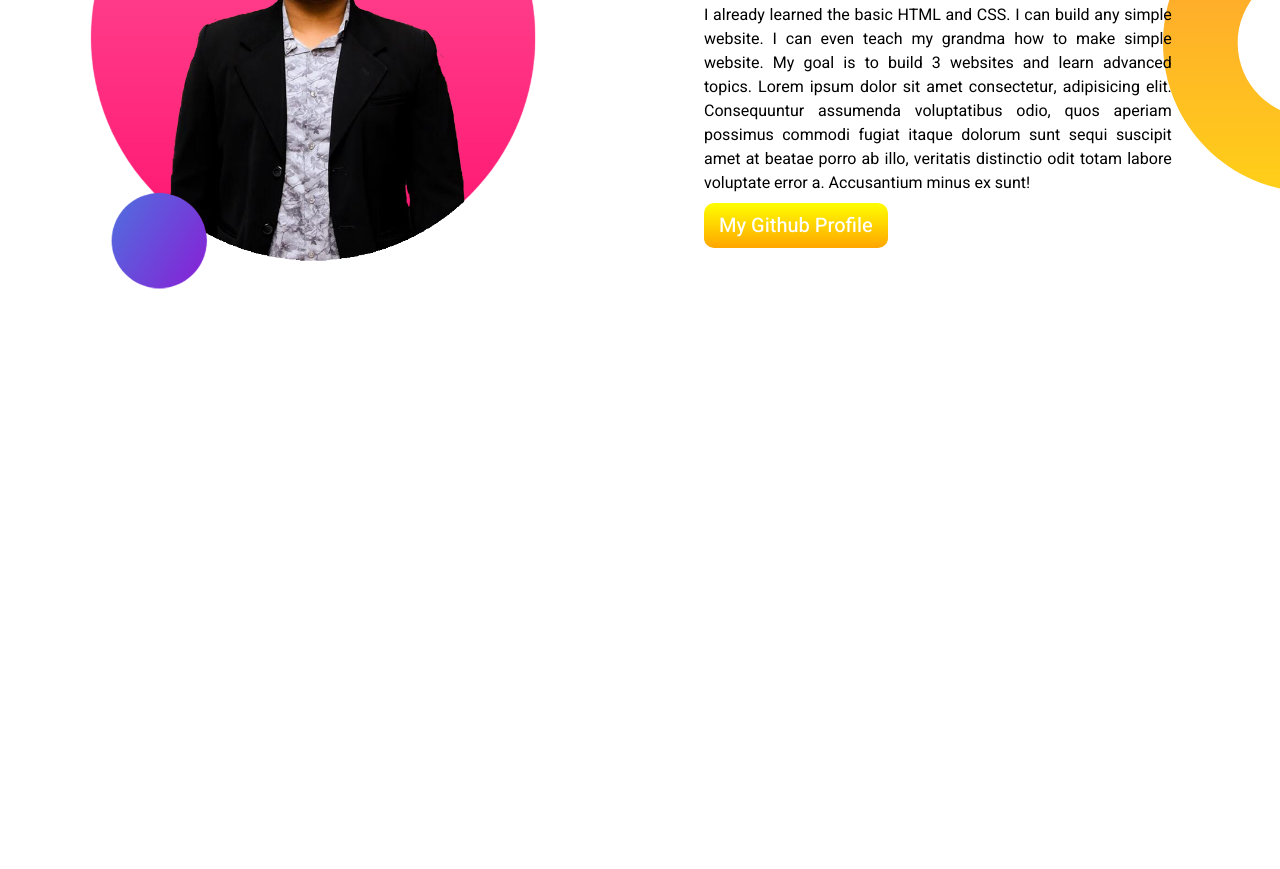
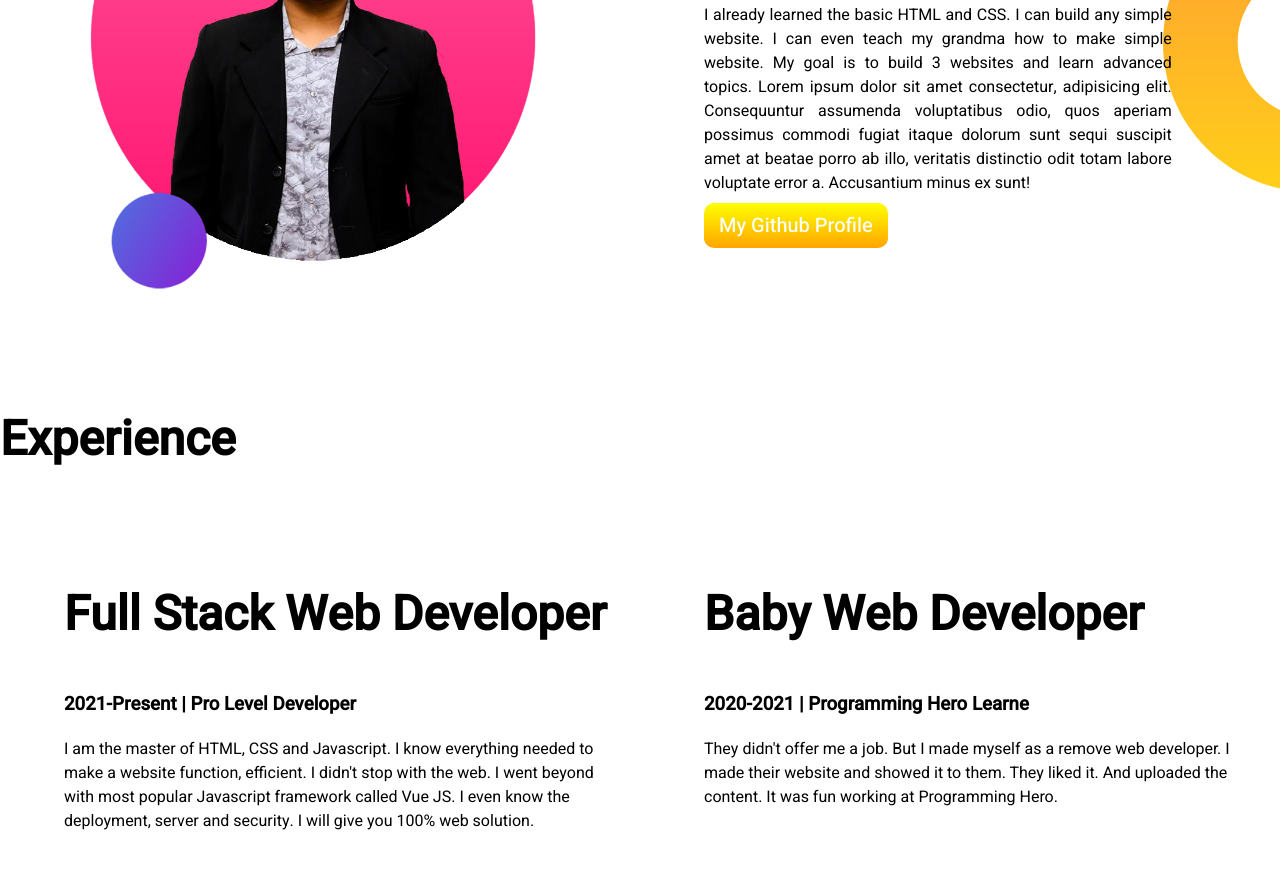
Before and after one commit to mahadihassanriyadh/my-developer-portfolio, a plain HTML site: page index.html in a window 1280 px wide. Shown: the part 1030-1899 px from the top of the page. Before the commit the page ends 1435 px from the top, so only its background shows below. Drawn offline with Linux system fonts and the light colour scheme.

Commit message:
Working on the 3rd section

```diff
--- a/index.html
+++ b/index.html
@@ -5,7 +5,7 @@
     <meta http-equiv="X-UA-Compatible" content="IE=edge">
     <meta name="viewport" content="width=device-width, initial-scale=1.0">
     <title>Mahadi Hassan Riyadh Portfolio</title>
-    <link rel="shortcut icon" href="favicon.ico" type="image/x-icon">
+    <link rel="shortcut icon" href="images/favicon.ico" type="image/x-icon">
     <link rel="stylesheet" href="style.css">
     <link rel="preconnect" href="https://fonts.googleapis.com">
     <link rel="preconnect" href="https://fonts.gstatic.com" crossorigin>
@@ -13,7 +13,7 @@
 </head>
 
 <body>
-    <section class="first-section">
+    <section class="first-section flexible-display">
         <div class="half-width">
             <h1>Welcome To</h1>
             <h1><span class="gold-color">Mahadi Hassan Riyadh</span> World</h1>
@@ -25,7 +25,8 @@
             <img src="images/my-bg-with-black-panjabi.png" alt="">
         </div>
     </section>
-    <section class="second-section">
+
+    <section class="second-section flexible-display">
         <div class="half-width">
             <img src="images/my-bg3-with-suit2.png" alt="">
         </div>
@@ -38,6 +39,27 @@
         <!-- <div>
             <img src="images/dream-bg.png" alt="">
         </div> -->
+
     </section>
+
+    <section class="third-section">
+        <div>
+            <h1>Experience</h1>
+        </div>
+        <div class="flexible-display">
+            <div class="half-width">
+               <h1>Full Stack Web Developer</h1>
+               <h3>2021-Present | Pro Level Developer</h3>
+               <p>I am the master of HTML, CSS and Javascript. I know everything needed to make a website function, efficient. I didn't stop with the web. I went beyond with most popular Javascript framework called Vue JS. I even know the deployment, server and security. I will give you 100% web solution.</p>
+            </div>
+
+            <div class="half-width">
+                <h1>Baby Web Developer</h1>
+                <h3>2020-2021 | Programming Hero Learne</h3>
+                <p>They didn't offer me a job. But I made myself as a remove web developer. I made their website and showed it to them. They liked it. And uploaded the content. It was fun working at Programming Hero.</p>
+            </div>
+        </div>
+    </section>
+
 </body>
 </html>
--- a/style.css
+++ b/style.css
@@ -8,7 +8,7 @@ h1{
 .gold-color{
     color: gold;
 }
-section{
+.flexible-display{
     display: flex;
     margin-bottom: 100px;
 }
@@ -53,3 +53,7 @@ section{
     background-repeat: no-repeat;
     background-position: right;
 }
+
+.full-baby{
+    width: 50%;
+}
```
Also changed, not shown: images/favicon.ico (added).
